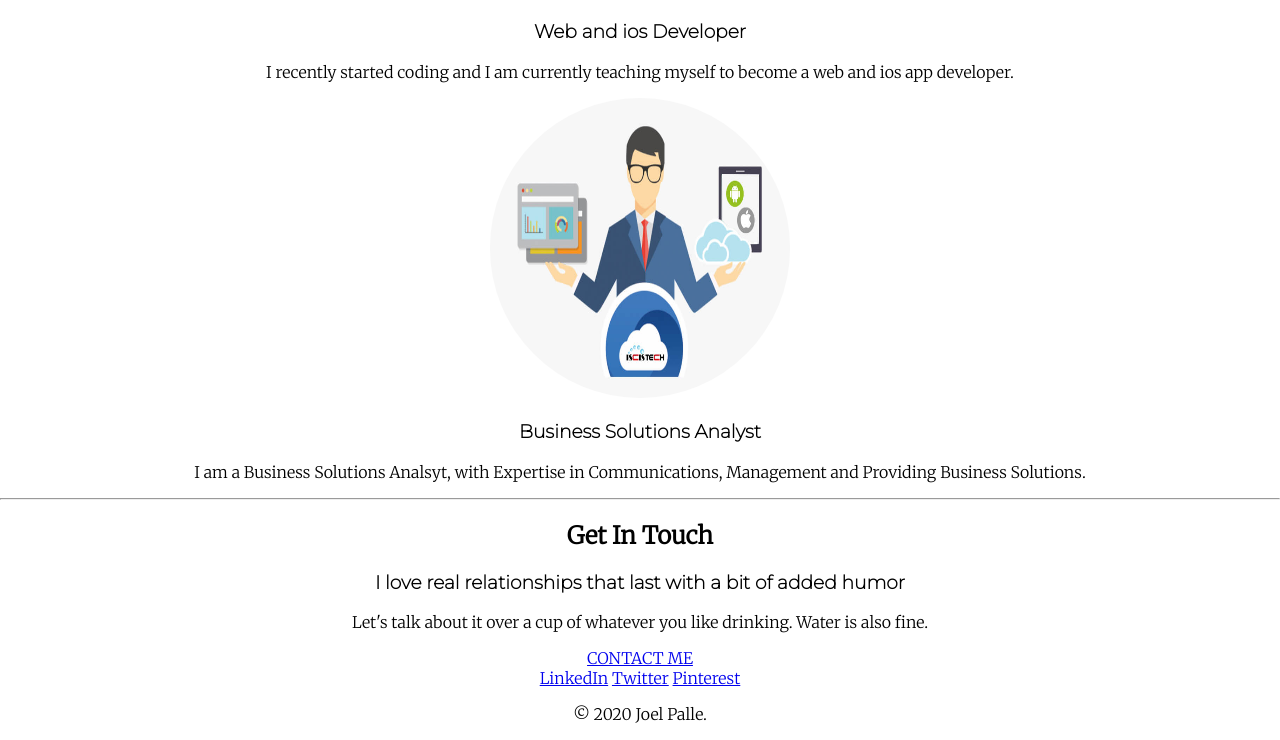
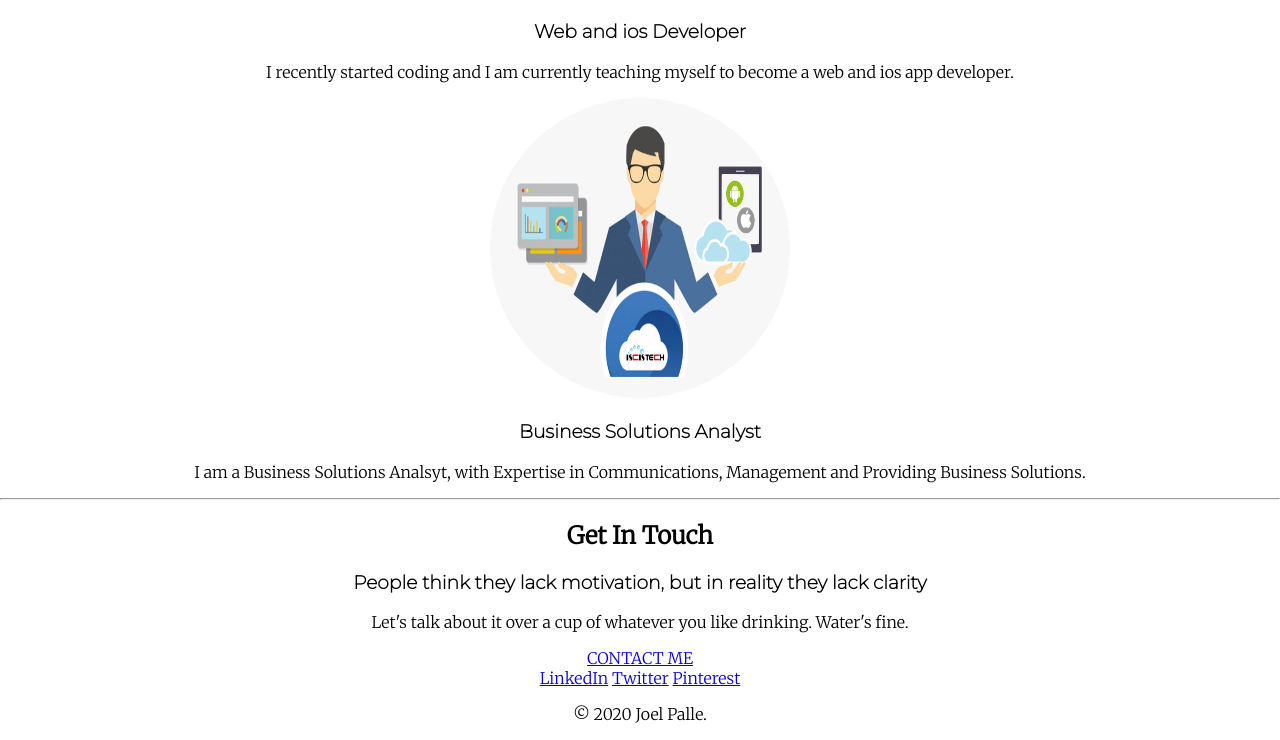
Before and after one commit to Jbdpalle/Resume, a plain HTML site: page index.html in a window 1280 px wide. Shown: the part 1342-2082 px from the top of the page. Drawn offline with Linux system fonts and the light colour scheme.

Commit message:
Upadated index files

```diff
--- a/index.html
+++ b/index.html
@@ -42,8 +42,8 @@
   <hr>
   <div class="contact-me">
     <h2>Get In Touch</h2>
-    <h3>I love real relationships that last with a bit of added humor</h3>
-    <p>Let's talk about it over a cup of whatever you like drinking. Water is also fine. </p>
+    <h3>People think they lack motivation, but in reality they lack clarity</h3>
+    <p>Let's talk about it over a cup of whatever you like drinking. Water's fine. </p>
     <a class="btn" href="mailto:jbdpalle@gmail.com">CONTACT ME</a>
   </div>
 </div>
```
